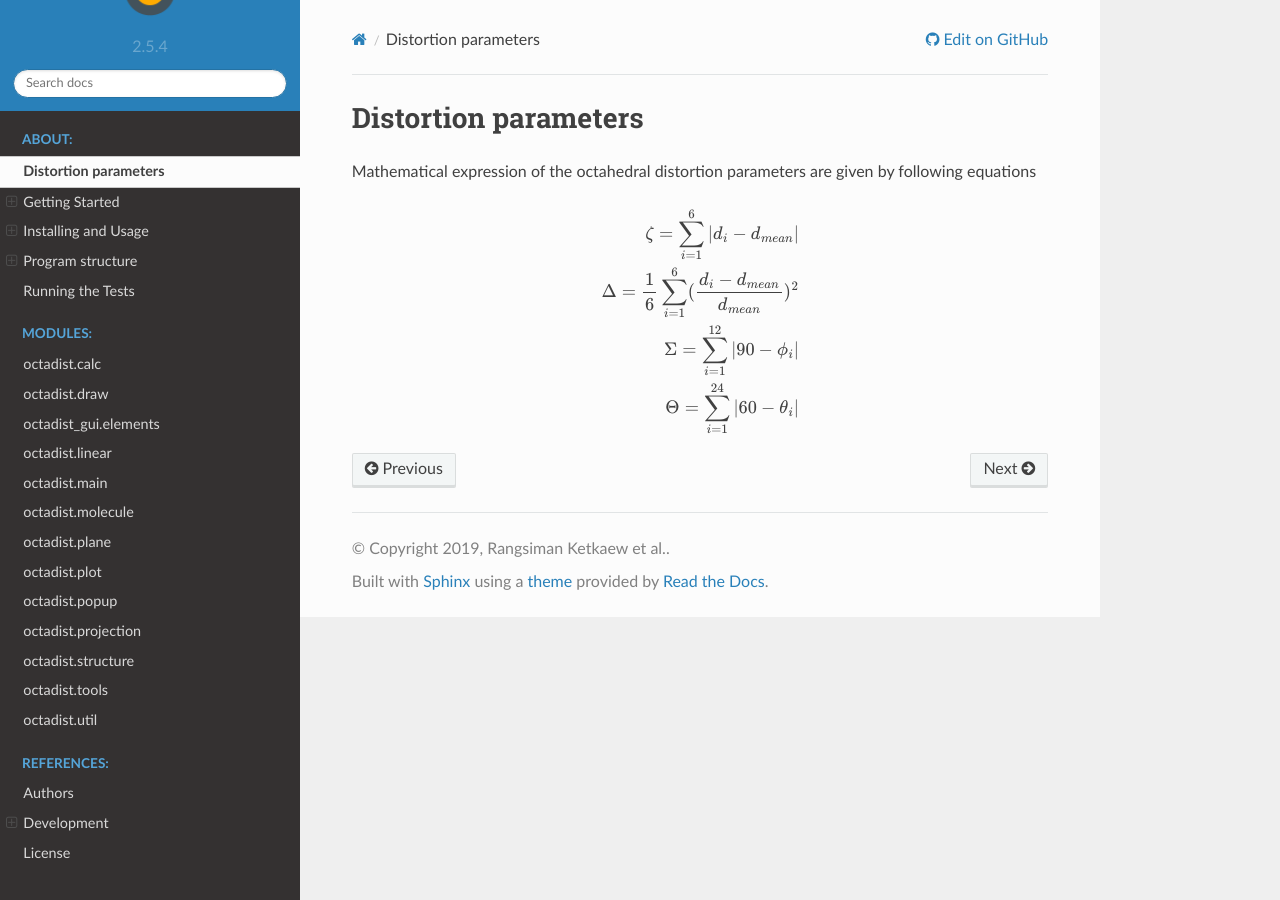
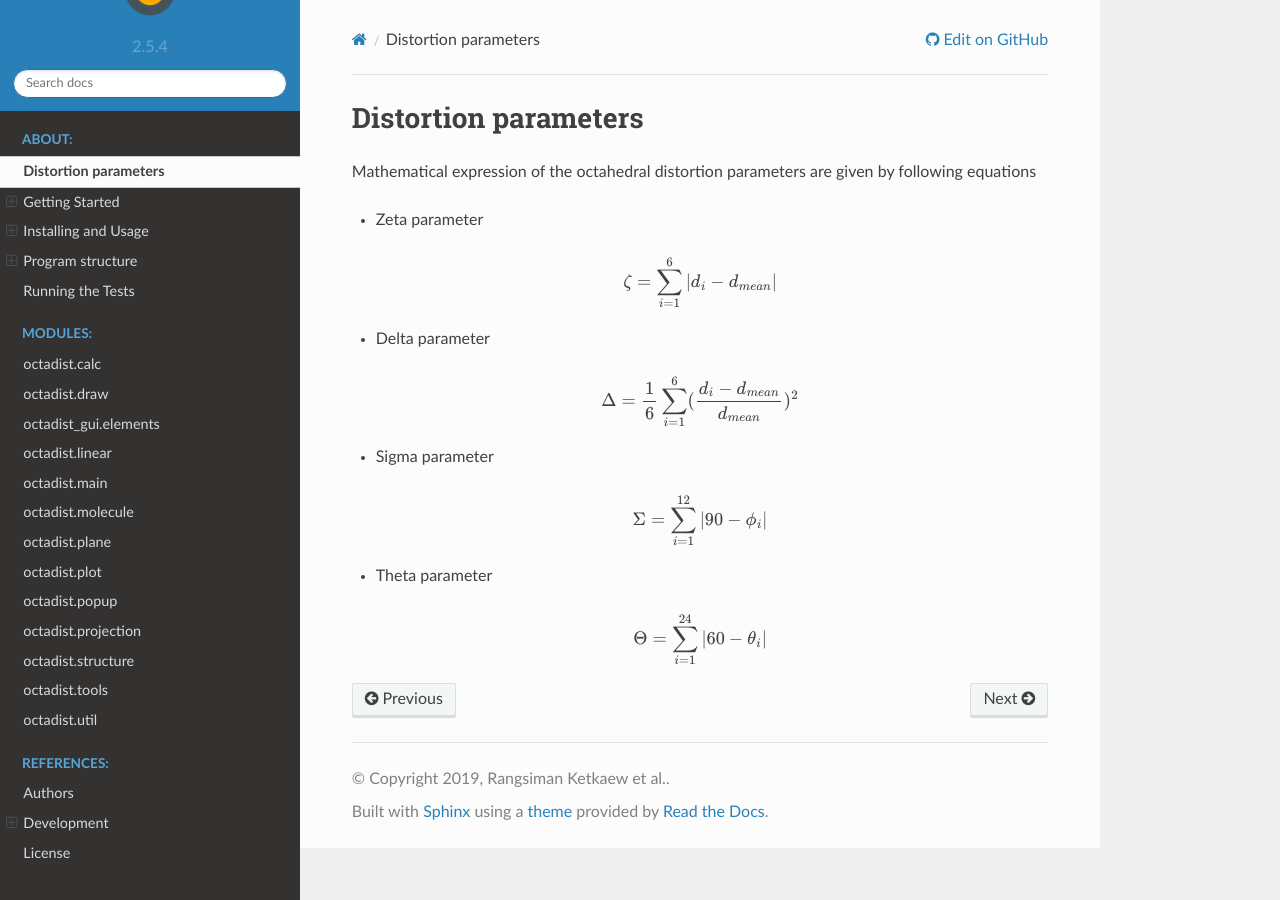
Before and after one commit to OctaDist/OctaDist, a Sphinx documentation site: the page built from docs/about/distortion-parameters.rst, in a window 1280 px wide. Built offline with Sphinx 7.4.7 and the Read the Docs theme 2.0.0, drawn with Linux system fonts in a browser that asks for light colours.

Commit message:
Updated math in docstrings.

```diff
--- a/docs/about/distortion-parameters.rst
+++ b/docs/about/distortion-parameters.rst
@@ -4,12 +4,27 @@ Distortion parameters
 
 Mathematical expression of the octahedral distortion parameters are given by following equations
 
+
+- Zeta parameter
+
 .. math::
 
     \zeta = \sum_{i=1}^{6}\left | d_{i} - d_{mean}  \right |
 
+- Delta parameter
+
+.. math::
+
     \Delta = \frac{1}{6} \sum_{i=1}^{6}(\frac{d_{i} - d_{mean}}{d_{mean}})^2
+
+- Sigma parameter
+
+.. math::
 
     \Sigma = \sum_{i=1}^{12}\left | 90 - \phi_{i}  \right |
 
+- Theta parameter
+
+.. math::
+
     \Theta = \sum_{i=1}^{24}\left | 60 - \theta_{i}  \right |
```
